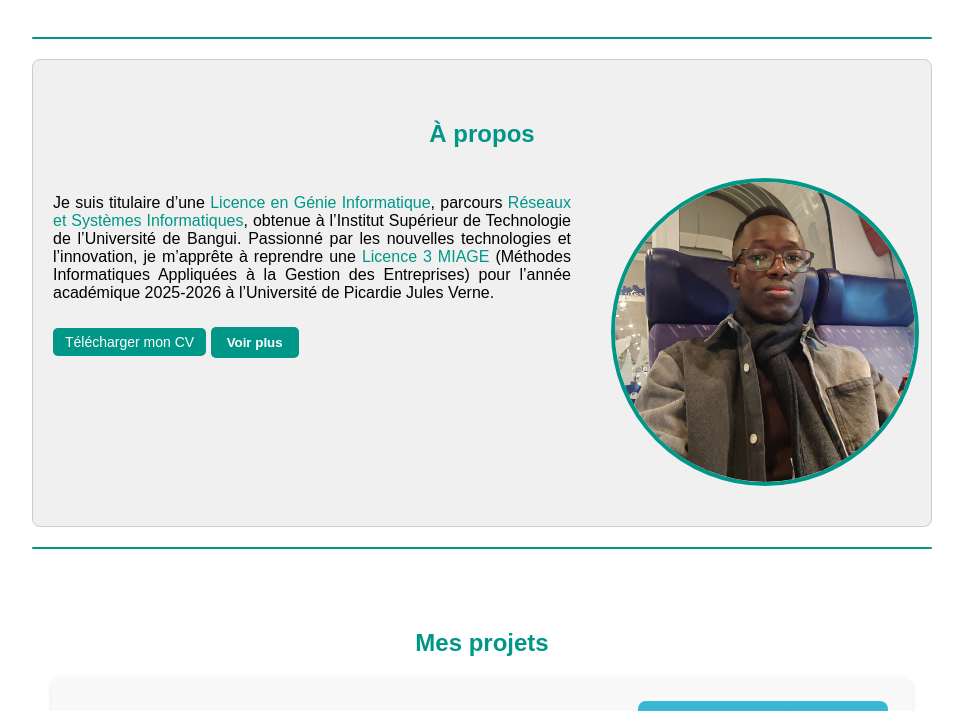
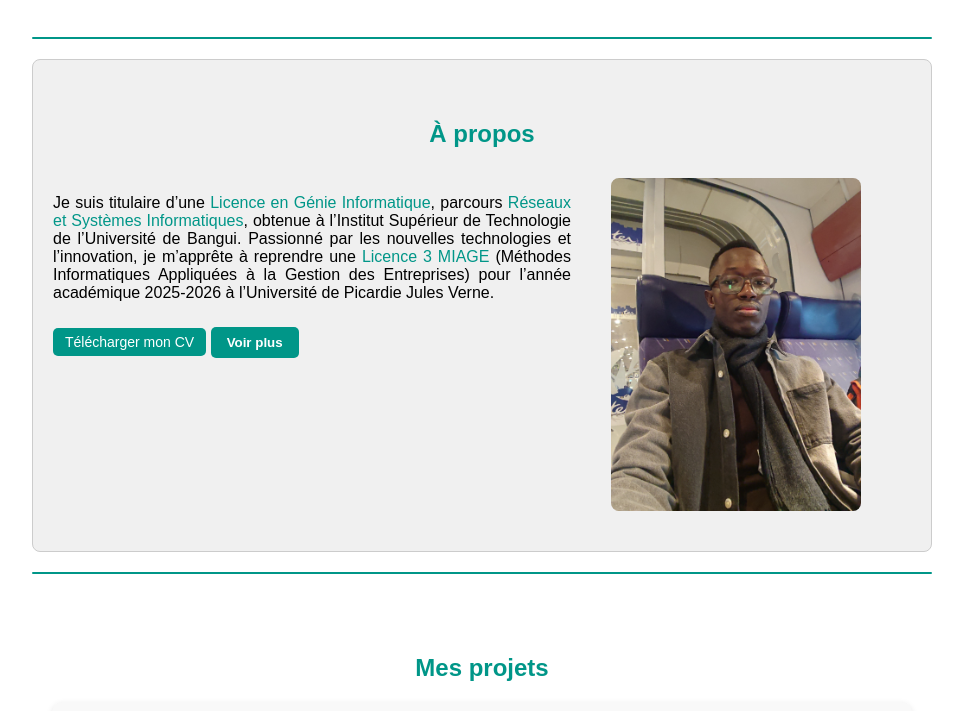
Before and after one commit to Sial10/Portfolio-SIALE, a plain HTML site: page index.html in a window 1280 px wide. Shown: the part 503-1214 px from the top of the page, without its empty margins (158-1121 px from the left). Drawn offline with Linux system fonts and the light colour scheme.

Commit message:
Update index.html

```diff
--- a/index.html
+++ b/index.html
@@ -65,9 +65,8 @@
       <a href="cv/cv siale.pdf" class="voir-plus" download>Télécharger mon CV</a>
       <button class="voir-plus-btn">Voir plus</button>
     </div>
-    <div class="projets-container">
-      <img src="img/ep.jpg" alt="Ephraïm SIALE souriant, vêtu d’une chemise claire, présenté en buste sur fond neutre, expression professionnelle et chaleureuse" style="width: 100%; max-width: 300px; aspect-ratio: 1/1; border-radius: 50%; border: 4px solid #009688; display: block; object-fit: cover; height: auto; margin: 0 auto;">
-    </div>
+      <img src="img/ep.jpg" alt="Ephraïm SIALE souriant,expression professionnelle et chaleureuse"
+      class="projet-image">
   </div>
 </section>
 
```
